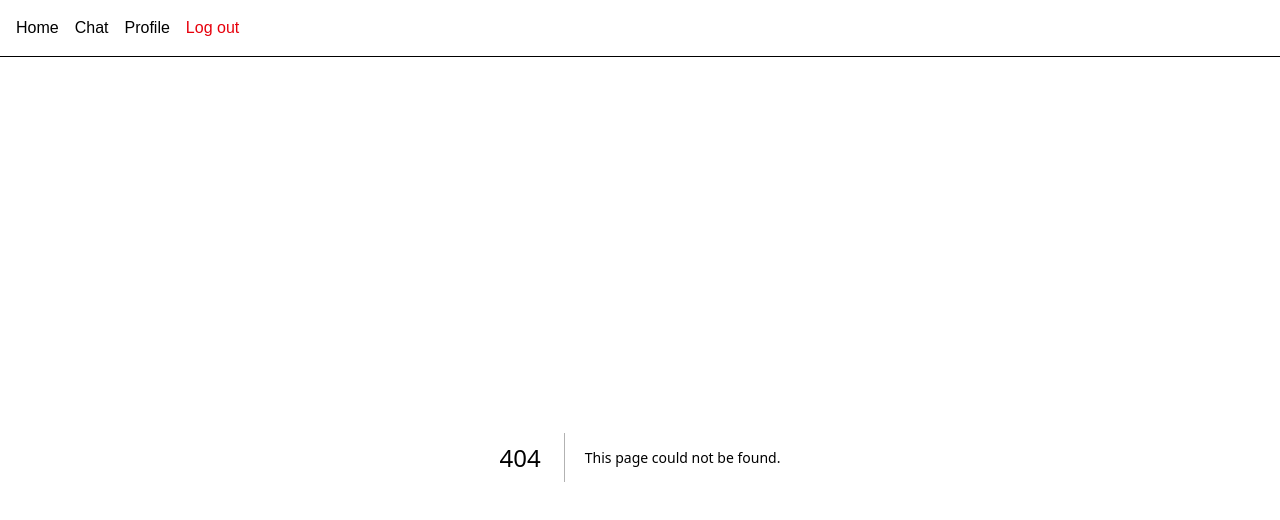
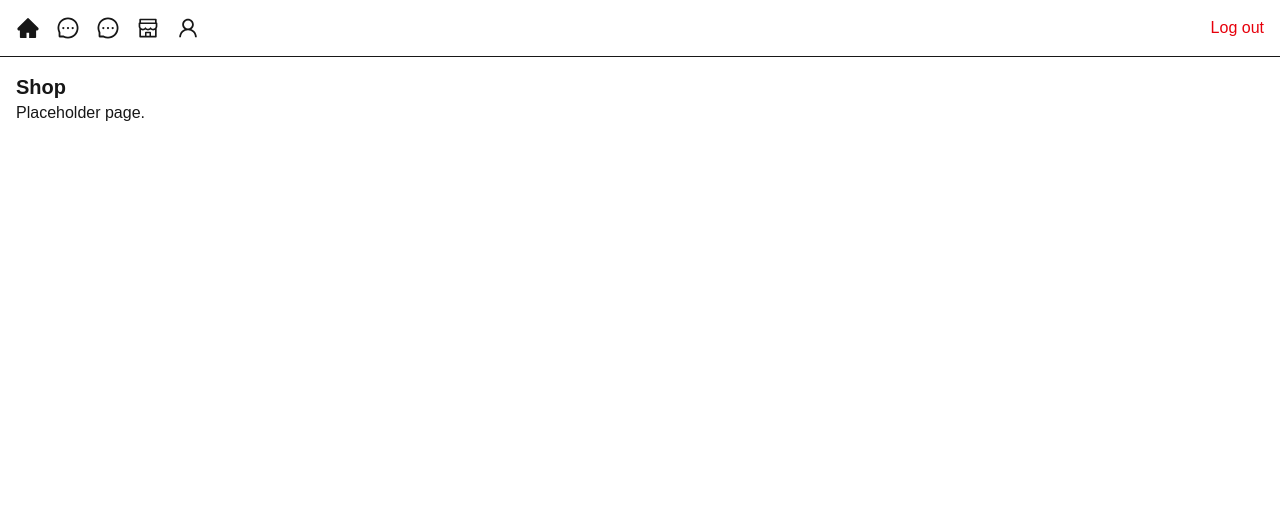
Before and after one commit to matusadamovic/lumia-app, a Next.js app: page /shop in a window 1280 px wide. Before the commit this address had no page. Shown: the top 520 px of the page. Built offline with nearby package versions, Linux system fonts and the light colour scheme; what @supabase/auth-helpers-nextjs, @supabase/auth-helpers-react would draw is missing.

Commit message:
Add placeholder routes and icon-based NavBar

```diff
--- /dev/null
+++ b/src/app/shop/page.tsx
@@ -0,0 +1,10 @@
+'use client';
+
+export default function ShopPage() {
+  return (
+    <div className="p-4">
+      <h1 className="text-xl font-bold">Shop</h1>
+      <p>Placeholder page.</p>
+    </div>
+  );
+}
--- /dev/null
+++ b/src/app/spravy/page.tsx
@@ -0,0 +1,10 @@
+'use client';
+
+export default function SpravyPage() {
+  return (
+    <div className="p-4">
+      <h1 className="text-xl font-bold">Spravy</h1>
+      <p>Placeholder page.</p>
+    </div>
+  );
+}
--- a/src/components/NavBar.tsx
+++ b/src/components/NavBar.tsx
@@ -3,6 +3,12 @@
 import Link from 'next/link'
 import { useRouter } from 'next/navigation'
 import { supabase } from '@/lib/supabaseClient'
+import {
+  AiFillHome,
+  AiOutlineUser,
+  AiOutlineMessage,
+  AiOutlineShop,
+} from 'react-icons/ai'
 
 export default function NavBar() {
   const router = useRouter()
@@ -13,11 +19,25 @@ export default function NavBar() {
   }
 
   return (
-    <nav className="flex gap-4 p-4 border-b">
-      <Link href="/">Home</Link>
-      <Link href="/chat">Chat</Link>
-      <Link href="/profile">Profile</Link>
-      <button onClick={handleLogout} className="text-red-600">Log out</button>
+    <nav className="flex gap-4 p-4 border-b items-center">
+      <Link href="/" aria-label="Home">
+        <AiFillHome className="w-6 h-6" />
+      </Link>
+      <Link href="/chat" aria-label="Chat">
+        <AiOutlineMessage className="w-6 h-6" />
+      </Link>
+      <Link href="/spravy" aria-label="Spravy">
+        <AiOutlineMessage className="w-6 h-6" />
+      </Link>
+      <Link href="/shop" aria-label="Shop">
+        <AiOutlineShop className="w-6 h-6" />
+      </Link>
+      <Link href="/profile" aria-label="Profile">
+        <AiOutlineUser className="w-6 h-6" />
+      </Link>
+      <button onClick={handleLogout} className="text-red-600 ml-auto">
+        Log out
+      </button>
     </nav>
   )
 }
```
